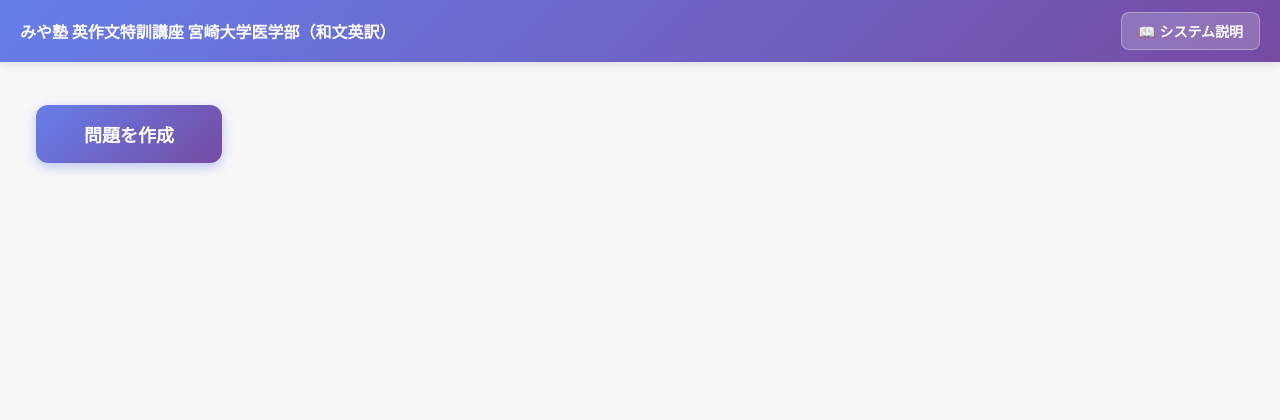
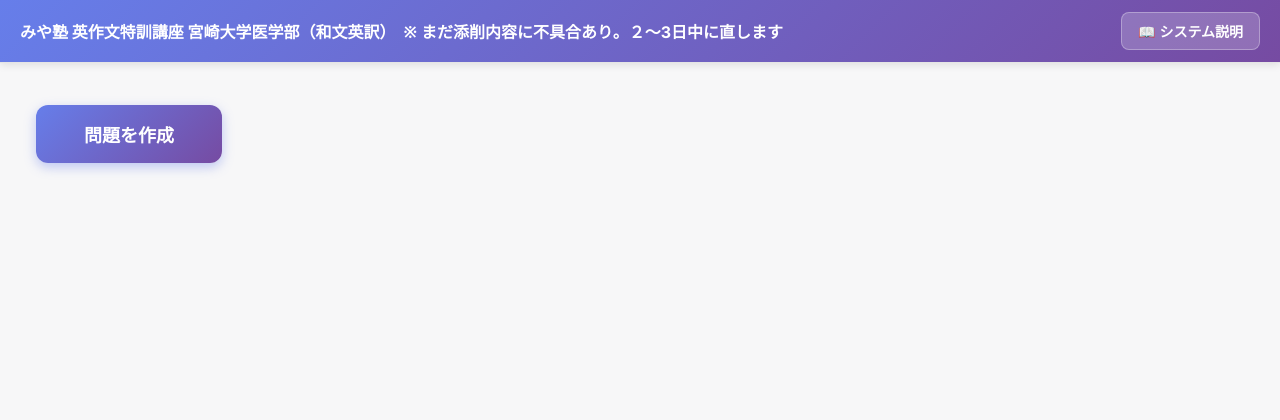
Before and after one commit to fumichuki/miyazaki_igaku_100words, a Flask app: page / in a window 1280 px wide. Shown: the top 420 px of the page. Run offline with Flask 3, Linux system fonts and the light colour scheme.

Commit message:
fix: タイトルに不具合の注意書きを追加

```diff
--- a/templates/index.html
+++ b/templates/index.html
@@ -13,7 +13,7 @@
   <!-- メイン画面 -->
   <div id="main-screen" class="main-screen">
     <div id="header">
-      <h1>みや塾 英作文特訓講座 宮崎大学医学部（和文英訳）</h1>
+      <h1>みや塾 英作文特訓講座 宮崎大学医学部（和文英訳）　※ まだ添削内容に不具合あり。２〜3日中に直します</h1>
       <button id="system-info-btn" class="system-info-link">📖 システム説明</button>
     </div>
 
```
